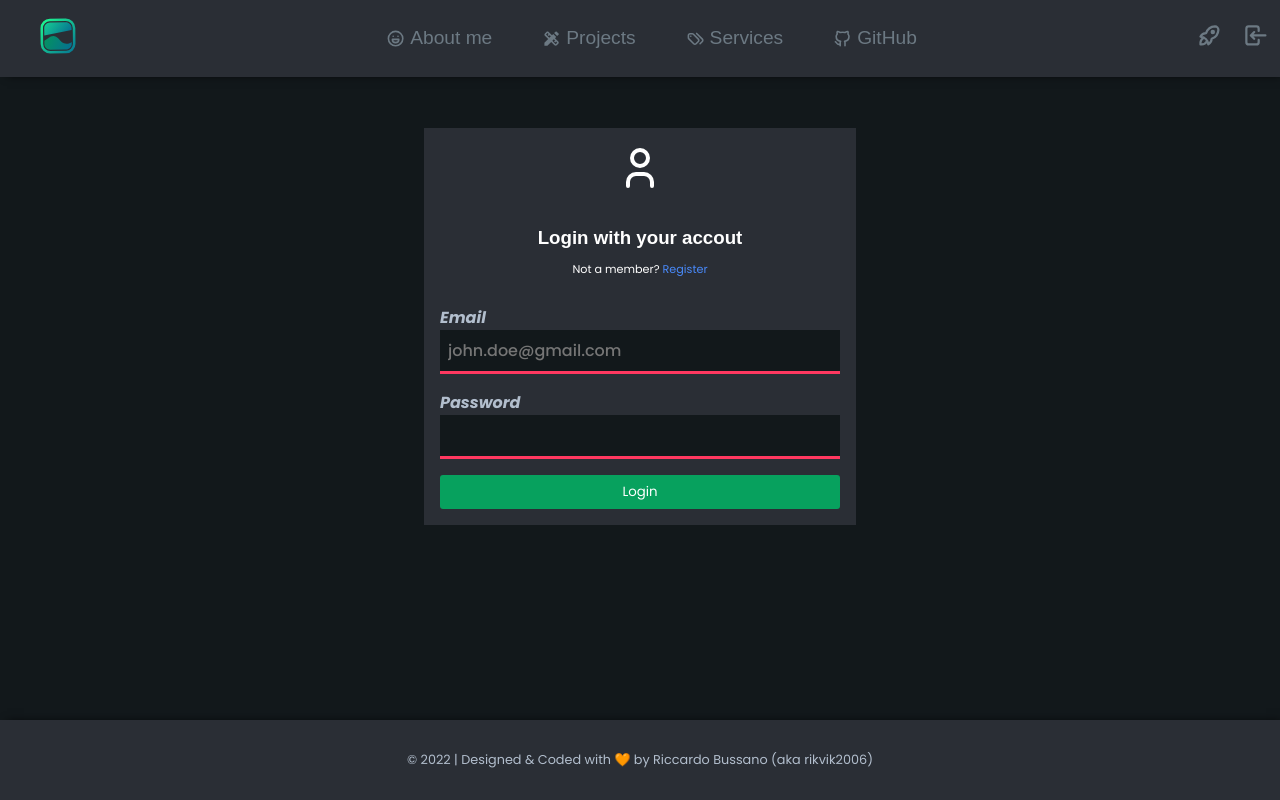
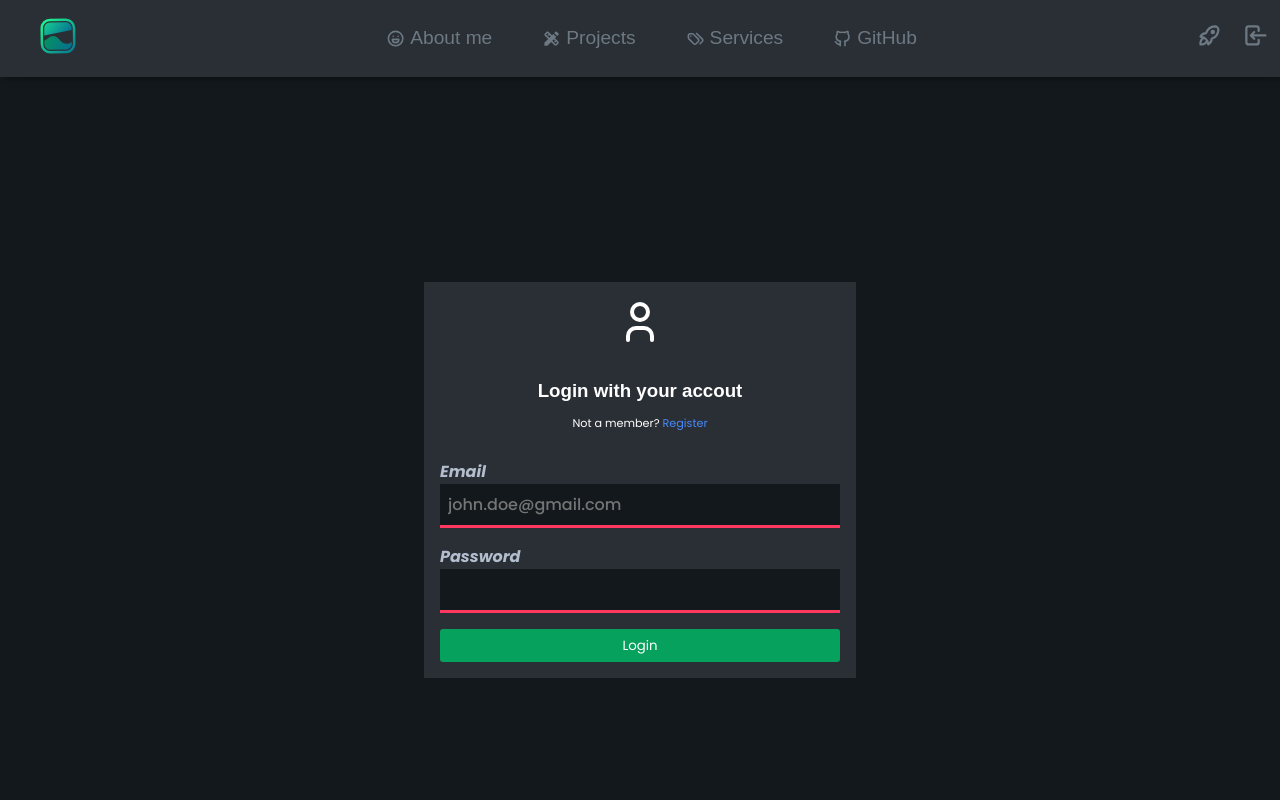
Before and after one commit to rikvik2006/rikvik-portfolio-next-client, a Next.js app: page /auth/login in a window 1280 px wide. Shown: the top 800 px of the page. Built offline with nearby package versions, Linux system fonts and the light colour scheme; no server answers; a web font is replaced by a local one.

Commit message:
feat: Centered register and login forms

```diff
--- a/src/pages/auth/index.module.scss
+++ b/src/pages/auth/index.module.scss
@@ -6,6 +6,7 @@
     flex-direction: column;
     padding: 2em;
     position: relative;
+    height: 50rem;
 
     form {
         display: flex;
```
Lines whose indentation alone changed are shown as unchanged.
